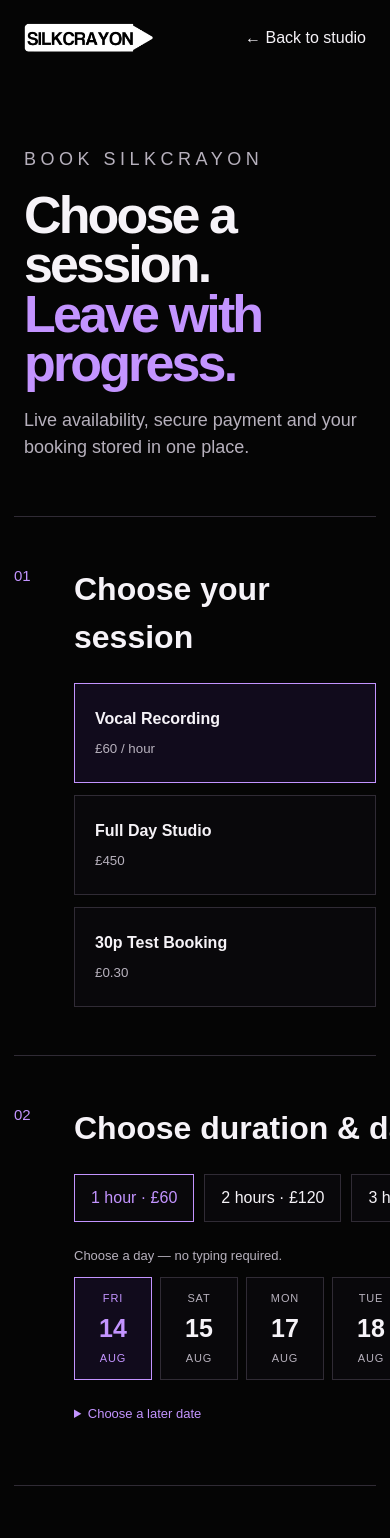
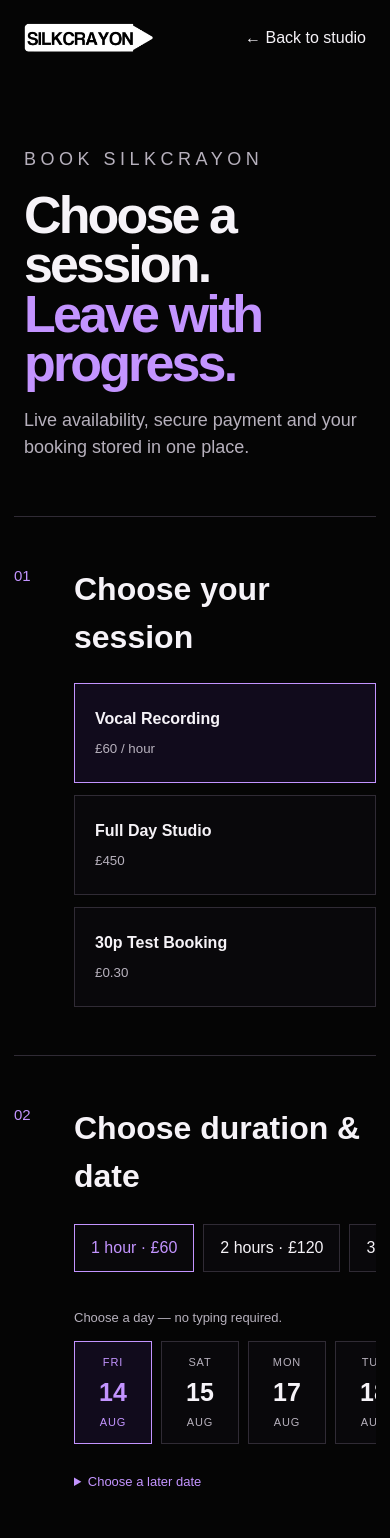
Before and after one commit to silkfutures/silkcrayon-studio, a Next.js app: page /booking in a window 390 px wide. Shown: the top 1538 px of the page. Built offline with nearby package versions, Linux system fonts and the light colour scheme; no server answers; the database is empty.

Commit message:
Add files via upload

```diff
--- a/app/admin/artists/page.js
+++ b/app/admin/artists/page.js
@@ -6,11 +6,12 @@
 import {getAdminDb} from '../../../lib/supabase';
 export const dynamic='force-dynamic';
 export default async function Artists({searchParams}){
- const ctx=await requireStaff(); const sp=await searchParams; const showNew=sp?.new==='1'; const q=(sp?.q||'').trim();
+ const ctx=await requireStaff(); const sp=await searchParams; const showNew=sp?.new==='1'; const deleted=sp?.deleted==='1'; const q=(sp?.q||'').trim();
  let query=getAdminDb().from('customers').select('id,full_name,artist_name,email,phone,postcode,preferred_genre,created_at').order('created_at',{ascending:false}).limit(250);
  if(q) query=query.or(`artist_name.ilike.%${q}%,full_name.ilike.%${q}%,email.ilike.%${q}%,phone.ilike.%${q}%`);
  const {data:customers=[]}=await query; const eng=ctx.profile.role==='engineer';
  return <main className={eng?'engApp':'engineerApp'}>{eng?<EngineerHeader profile={ctx.profile} eyebrow="Artists"/>:<header className="mobileTop"><div><p className="eyebrow">CRM</p><h1>Artists.</h1><p className="muted">Search, register and grow client relationships.</p></div><AdminNav profile={ctx.profile}/></header>}
+   {deleted&&<div className="deletedBanner">Test artist deleted permanently ✓</div>}
    <section className={eng?'engWelcome compact':'mobileSection'}><p className="eyebrow">Artist database</p><h1>{showNew?'Register artist':'Find an artist.'}</h1><p>{showNew?'Capture the essentials once. Their profile grows with every session.':'Search by artist name, legal name, email or phone.'}</p></section>
    {showNew?<section className="engSection"><CustomerCreateForm compact/></section>:<>
    <section className="engSearchBar"><form><input name="q" defaultValue={q} placeholder="Search artists…" autoComplete="off"/><button>Search</button></form><Link href="/admin/artists?new=1" className="engNewButton">＋ New artist</Link></section>
--- a/app/api/admin/customers/[id]/route.js
+++ b/app/api/admin/customers/[id]/route.js
@@ -5,14 +5,14 @@
  try{
   const ctx=await getStaffContext();if(!ctx||ctx.profile.role!=='owner')return NextResponse.json({error:'Owner access required.'},{status:403});
   const {id}=await params,db=getAdminDb();
-  const {data:bookings=[],error}=await db.from('bookings').select('id,amount_pence,payment_status').eq('customer_id',id);if(error)throw error;
-  if(bookings.some(b=>Number(b.amount_pence||0)>100))return NextResponse.json({error:'This customer has real bookings. Test-customer deletion is only available when every booking is £1 or less.'},{status:409});
-  if(bookings.some(b=>['paid','part_refunded'].includes(b.payment_status)))return NextResponse.json({error:'Refund any paid test bookings before deleting this customer.'},{status:409});
-  if(bookings.length){const {error:be}=await db.from('bookings').delete().eq('customer_id',id);if(be)throw be;}
-  const {data:customer}=await db.from('customers').select('email').eq('id',id).maybeSingle();
-  await db.from('crm_contacts').delete().eq('customer_id',id);
-  if(customer?.email)await db.from('crm_contacts').delete().eq('email',String(customer.email).toLowerCase());
-  const {error:ce}=await db.from('customers').delete().eq('id',id);if(ce)throw ce;
-  return NextResponse.json({ok:true});
- }catch(e){return NextResponse.json({error:e.message||'Could not delete customer.'},{status:500})}
+  const {data,error}=await db.rpc('delete_test_customer',{p_customer_id:id});
+  if(error){
+    const m=String(error.message||'');
+    if(m.includes('customer_not_found'))return NextResponse.json({error:'This customer no longer exists.'},{status:404});
+    if(m.includes('real_booking_exists'))return NextResponse.json({error:'This artist has a booking over £1, so they cannot be hard-deleted as test data.'},{status:409});
+    if(m.includes('paid_test_booking_exists'))return NextResponse.json({error:'Refund the paid test booking first, then delete the artist.'},{status:409});
+    throw error;
+  }
+  return NextResponse.json({ok:true,result:data});
+ }catch(e){console.error('Delete test customer failed',e);return NextResponse.json({error:e.message||'Could not delete customer.'},{status:500})}
 }
--- a/app/api/customer/packages/route.js
+++ b/app/api/customer/packages/route.js
@@ -2,5 +2,5 @@
 import { getCustomerContext } from '../../../../lib/customerAuth';
 import { getAdminDb } from '../../../../lib/supabase';
 import { getStripe } from '../../../../lib/stripe';
-const PACKAGES={2:{hours:2,amount:12000,label:'2 studio hours'},5:{hours:5,amount:27500,label:'5 studio hours'},10:{hours:10,amount:50000,label:'10 studio hours'}};
+const PACKAGES={2:{hours:2,amount:11000,label:'2 studio hours — My Studio offer'}};
 export async function POST(req){try{const ctx=await getCustomerContext();if(!ctx)return NextResponse.json({error:'Sign in again.'},{status:401});const b=await req.json(),p=PACKAGES[Number(b.hours)];if(!p)return NextResponse.json({error:'Package not found.'},{status:400});const db=getAdminDb();const {data:payment,error}=await db.from('studio_payments').insert({customer_id:ctx.customer.id,kind:'package',description:p.label,amount_pence:p.amount,hours_credit:p.hours,status:'pending',created_by_name:'Customer portal'}).select().single();if(error)throw error;const stripe=getStripe(),base=process.env.NEXT_PUBLIC_SITE_URL||new URL(req.url).origin;const session=await stripe.checkout.sessions.create({mode:'payment',invoice_creation:{enabled:true},customer_email:ctx.customer.email,client_reference_id:payment.id,metadata:{studio_payment_id:payment.id,customer_id:ctx.customer.id,payment_kind:'package',hours_credit:String(p.hours)},line_items:[{quantity:1,price_data:{currency:'gbp',unit_amount:p.amount,product_data:{name:`Silkcrayon — ${p.label}`,description:`Prepaid studio credit for ${ctx.customer.artist_name||ctx.customer.full_name}`}}}],success_url:`${base}/account?package=paid`,cancel_url:`${base}/account?package=cancelled`});await db.from('studio_payments').update({stripe_checkout_session_id:session.id}).eq('id',payment.id);return NextResponse.json({url:session.url})}catch(e){return NextResponse.json({error:e.message||'Could not create package payment.'},{status:500})}}
--- a/app/globals.css
+++ b/app/globals.css
@@ -319,3 +319,42 @@
 .enquiryForm>div,.enquiryForm>button{position:relative;z-index:1}.enquiryGrid input,.enquiryGrid select,.enquiryGrid textarea{background:#0d0a10;border-color:#51435b}.enquiryGrid input:focus,.enquiryGrid select:focus,.enquiryGrid textarea:focus{outline:none;border-color:#C394FF;box-shadow:0 0 0 3px rgba(195,148,255,.08)}
 .blockedTimes{margin-top:24px;padding-top:18px;border-top:1px solid var(--line)}.blockedTimes h3{font-size:15px}.blockoutList{display:grid;gap:7px}.blockoutItem{display:flex;justify-content:space-between;align-items:center;gap:12px;border:1px solid var(--line);border-radius:11px;padding:10px}.blockoutItem b,.blockoutItem small{display:block}.blockoutItem b{font-size:11px}.blockoutItem small{font-size:9px;color:var(--muted);margin-top:3px}
 @media(max-width:700px){.enquiryPage .section{padding-top:105px}.enquiryForm{margin:8px 0 40px;border-radius:18px}.hoursControls{grid-template-columns:48px minmax(140px,1fr) 48px}.hoursControls input[type=range]{height:48px}.blockoutItem{align-items:flex-start;flex-direction:column}.blockoutItem .miniButton{width:100%}}
+
+/* V20.2.4 — reliable mobile swipe rails */
+@media(max-width:850px){
+  .bookingSection{min-width:0}
+  .bookingSection>div{min-width:0}
+  .durationRow,.dateGrid,.slotGrid{
+    display:flex!important;
+    flex-wrap:nowrap!important;
+    overflow-x:auto!important;
+    overflow-y:hidden!important;
+    width:100%!important;
+    max-width:100%!important;
+    gap:9px!important;
+    padding:2px 2px 12px!important;
+    margin-left:0!important;
+    scroll-snap-type:x proximity;
+    -webkit-overflow-scrolling:touch;
+    overscroll-behavior-x:contain;
+    touch-action:pan-x!important;
+    scrollbar-width:none;
+  }
+  .durationRow::-webkit-scrollbar,.dateGrid::-webkit-scrollbar,.slotGrid::-webkit-scrollbar{display:none}
+  .durationRow>.pill,.durationRow>.activePill{flex:0 0 auto!important;white-space:nowrap;scroll-snap-align:start}
+  .dateGrid>.dateCard{flex:0 0 78px!important;min-width:78px!important;scroll-snap-align:start}
+  .slotGrid>.slot{flex:0 0 auto!important;min-width:76px;white-space:nowrap;scroll-snap-align:start}
+  .bookingPanel,.bookingPage,.container{overflow-x:clip}
+}
+.portalRebookCard{display:grid;grid-template-columns:1fr auto;gap:18px;align-items:center;border:1px solid #4e3a60;border-radius:18px;padding:22px;background:linear-gradient(135deg,#110b16,#09080b)}
+.portalRebookCard h2{margin:5px 0 7px}.portalRebookCard p{margin:0;color:var(--muted)}
+.portalRebookActions{display:flex;gap:8px;flex-wrap:wrap;justify-content:flex-end}
+.portalOffer{margin-top:12px;display:grid;grid-template-columns:1fr auto;gap:16px;align-items:center;border:1px solid #76539a;border-radius:18px;padding:20px;background:radial-gradient(circle at 90% 10%,rgba(195,148,255,.2),transparent 45%),#0e0913}
+.portalOffer .eyebrow{margin:0}.portalOffer h3{font-size:25px;margin:5px 0}.portalOffer p{color:#bdb4c2;margin:0}.portalOffer strong{color:#C394FF}.portalOffer button{min-width:170px}
+.deleteSuccess{color:#bdf1cc!important;font-weight:800}
+.deletedBanner{margin:14px 0 22px;border:1px solid #3f7550;background:#0a130d;color:#bdf1cc;padding:13px 15px;border-radius:10px}
+@media(max-width:700px){
+  .portalRebookCard,.portalOffer{grid-template-columns:1fr}
+  .portalRebookActions{justify-content:stretch;display:grid}
+  .portalRebookActions .button,.portalOffer button{width:100%}
+}
```
Also changed, not shown: app/account/page.js.
